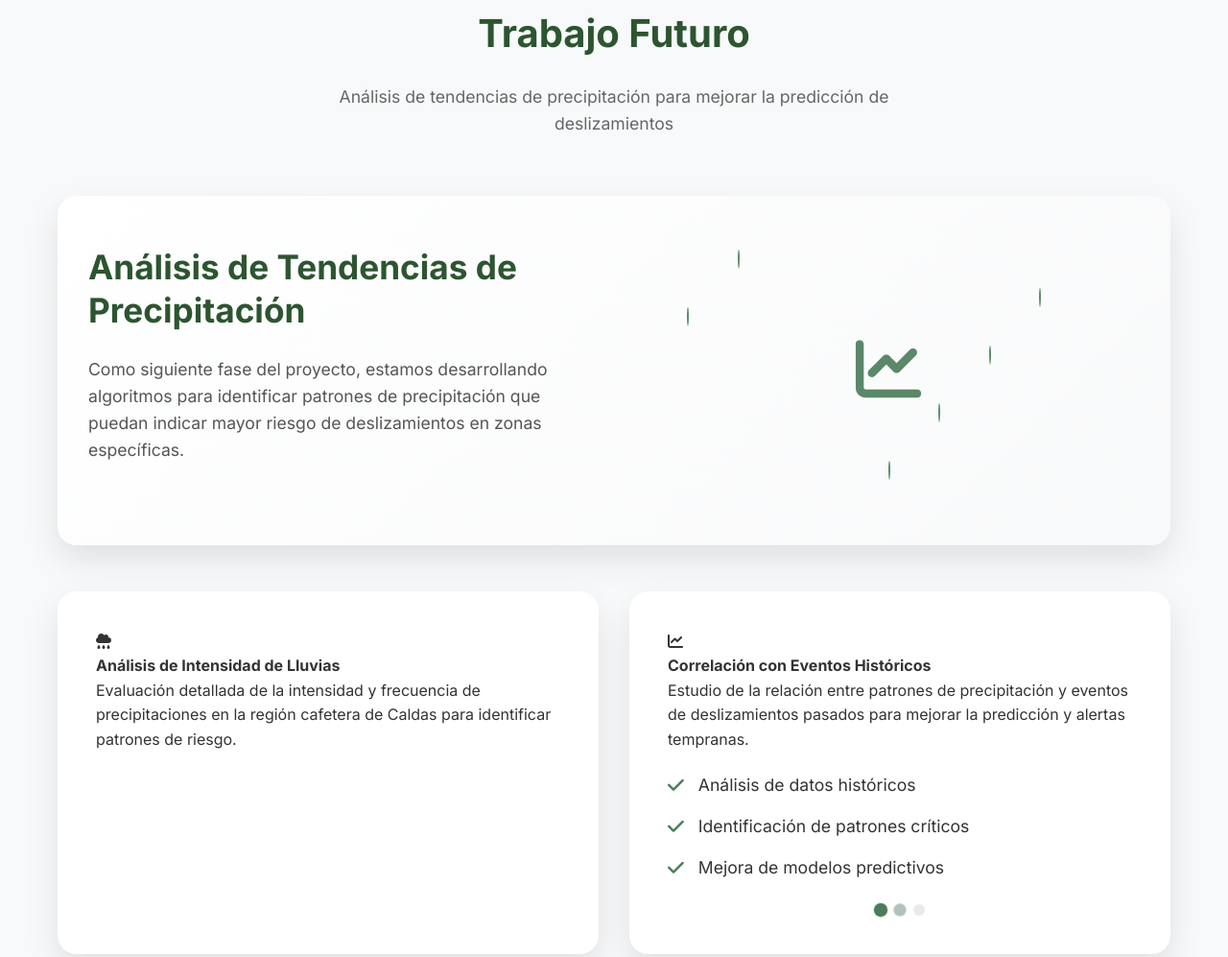
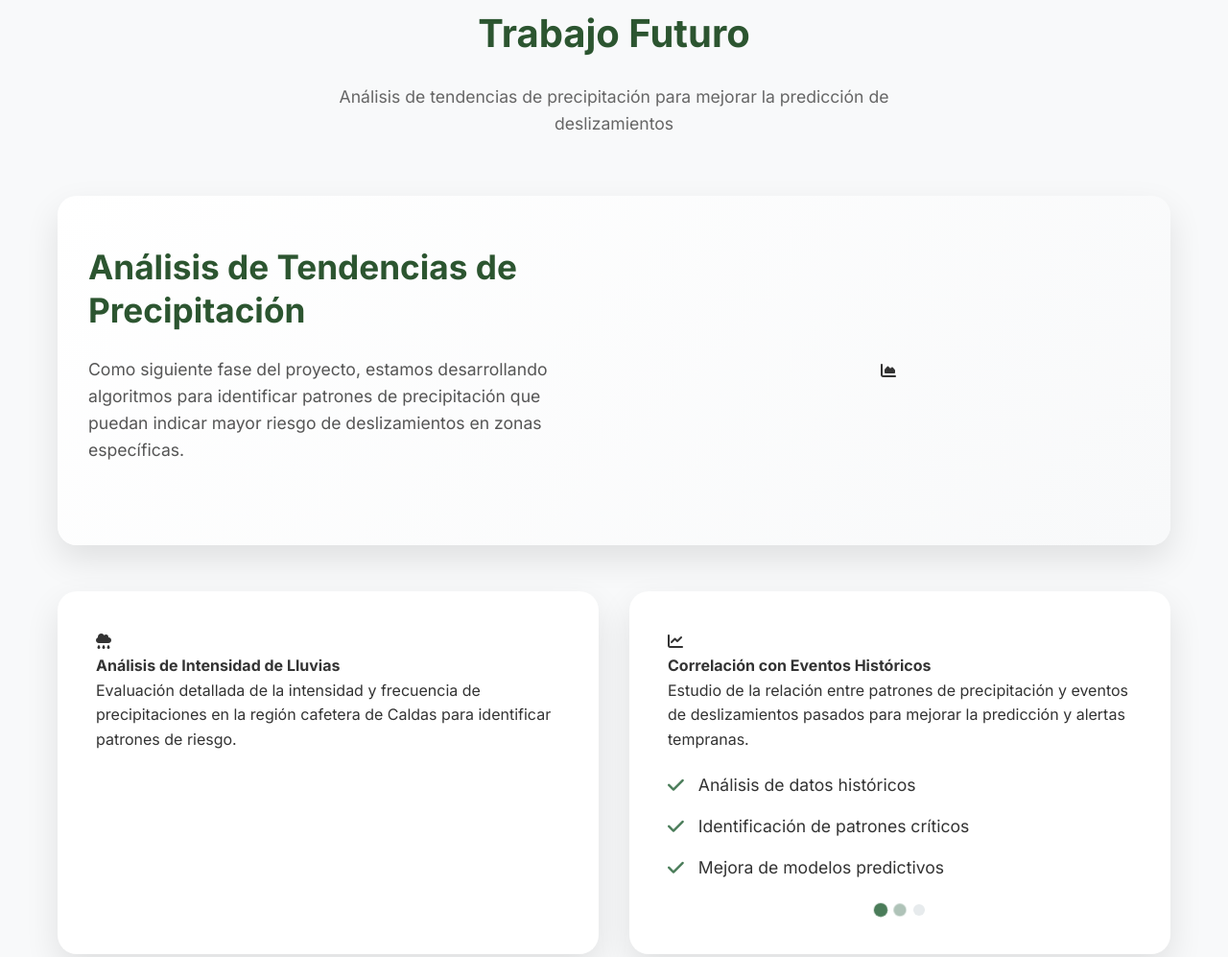
Before and after one commit to FrankYesid/pagina_deslizamiento, a plain HTML site: page index.html in a window 1280 px wide. Shown: the part 4221-5218 px from the top of the page at 96% size. Drawn offline with Linux system fonts and the light colour scheme.

Commit message:
Update future section visuals by replacing rain animation with a static chart icon

```diff
--- a/index.html
+++ b/index.html
@@ -317,20 +317,8 @@
                     <p>Como siguiente fase del proyecto, estamos desarrollando algoritmos para identificar patrones de precipitación que puedan indicar mayor riesgo de deslizamientos en zonas específicas.</p>
 
                 </div>
-                <div class="future-hero-visual">
-                    <div class="rain-animation">
-                        <div class="rain-drop"></div>
-                        <div class="rain-drop"></div>
-                        <div class="rain-drop"></div>
-                        <div class="rain-drop"></div>
-                        <div class="rain-drop"></div>
-                        <div class="rain-drop"></div>
-                        <div class="rain-drop"></div>
-                        <div class="rain-drop"></div>
-                    </div>
-                    <div class="chart-animation">
-                        <i class="fas fa-chart-line"></i>
-                    </div>
+                <div class="future-hero-visual static-visual">
+                    <i class="fas fa-chart-area"></i>
                 </div>
             </div>
 
```
